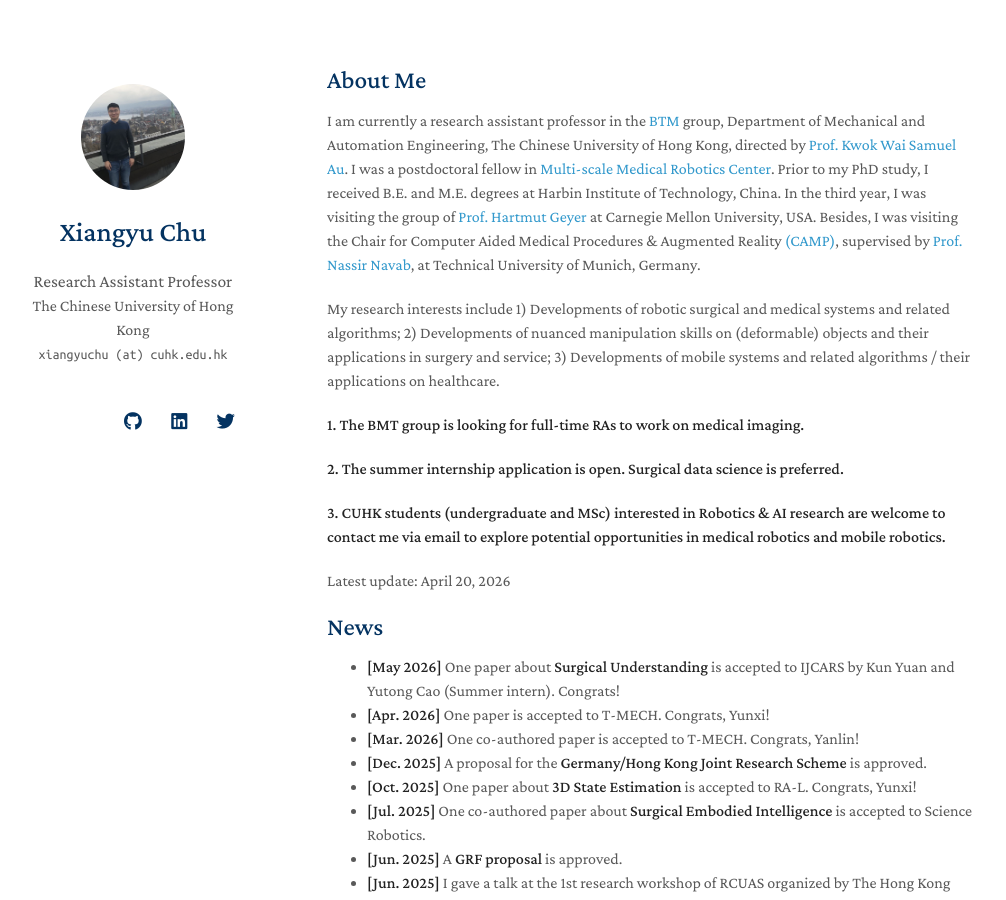
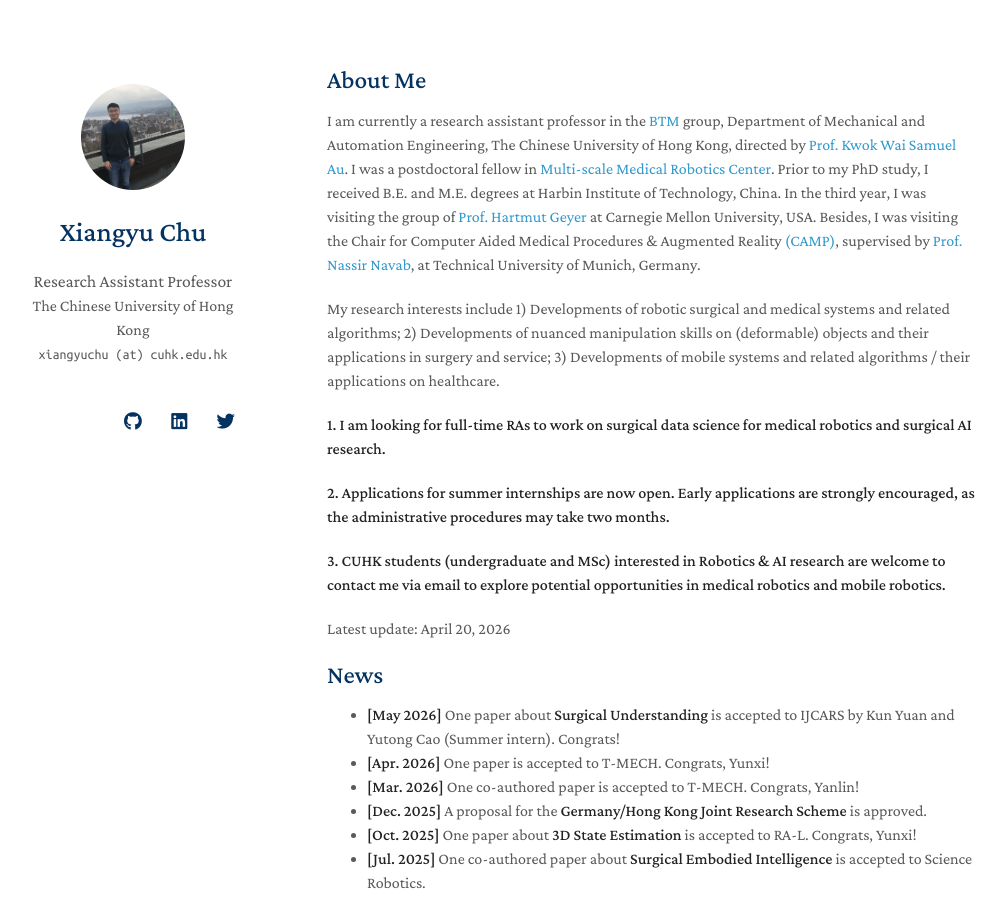
Before and after one commit to xiangyuchu03/xiangyuchu03.github.io, a Jekyll site: the page built from index.md, in a window 1280 px wide and 900 px high. Shown: the whole window, without its empty margins (143-1149 px from the left). Built offline with Jekyll 4.4.1, drawn with Linux system fonts in a browser that asks for light colours; nearby versions of some CDN libraries; a style sheet for code colours, icons or effects is not loaded; our own code applies the rules of GitHub Pages for plain Markdown files.

Commit message:
Update index.md

```diff
--- a/index.md
+++ b/index.md
@@ -9,9 +9,9 @@ I was a postdoctoral fellow in [Multi-scale Medical Robotics Center](https://www
 
 My research interests include 1) Developments of robotic surgical and medical systems and related algorithms; 2) Developments of nuanced manipulation skills on (deformable) objects and their applications in surgery and service; 3) Developments of mobile systems and related algorithms / their applications on healthcare.
 
-**1. The BMT group is looking for full-time RAs to work on medical imaging.**
+**1. I am looking for full-time RAs to work on surgical data science for medical robotics and surgical AI research.**
 
-**2. The summer internship application is open. Surgical data science is preferred.**
+**2. Applications for summer internships are now open. Early applications are strongly encouraged, as the administrative procedures may take two months.**
 
 **3. CUHK students (undergraduate and MSc) interested in Robotics & AI research are welcome to contact me via email to explore potential opportunities in medical robotics and mobile robotics.**
 
```
